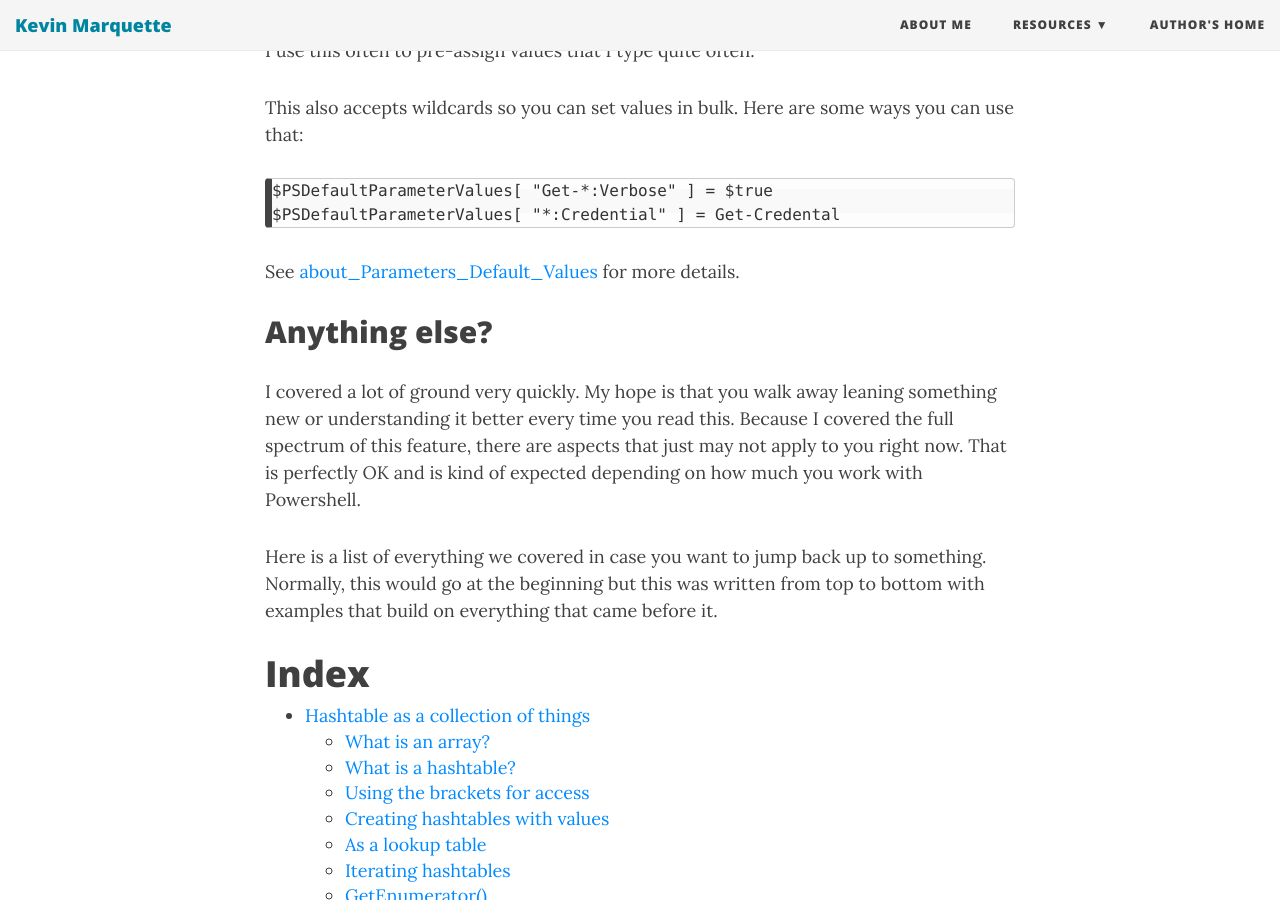
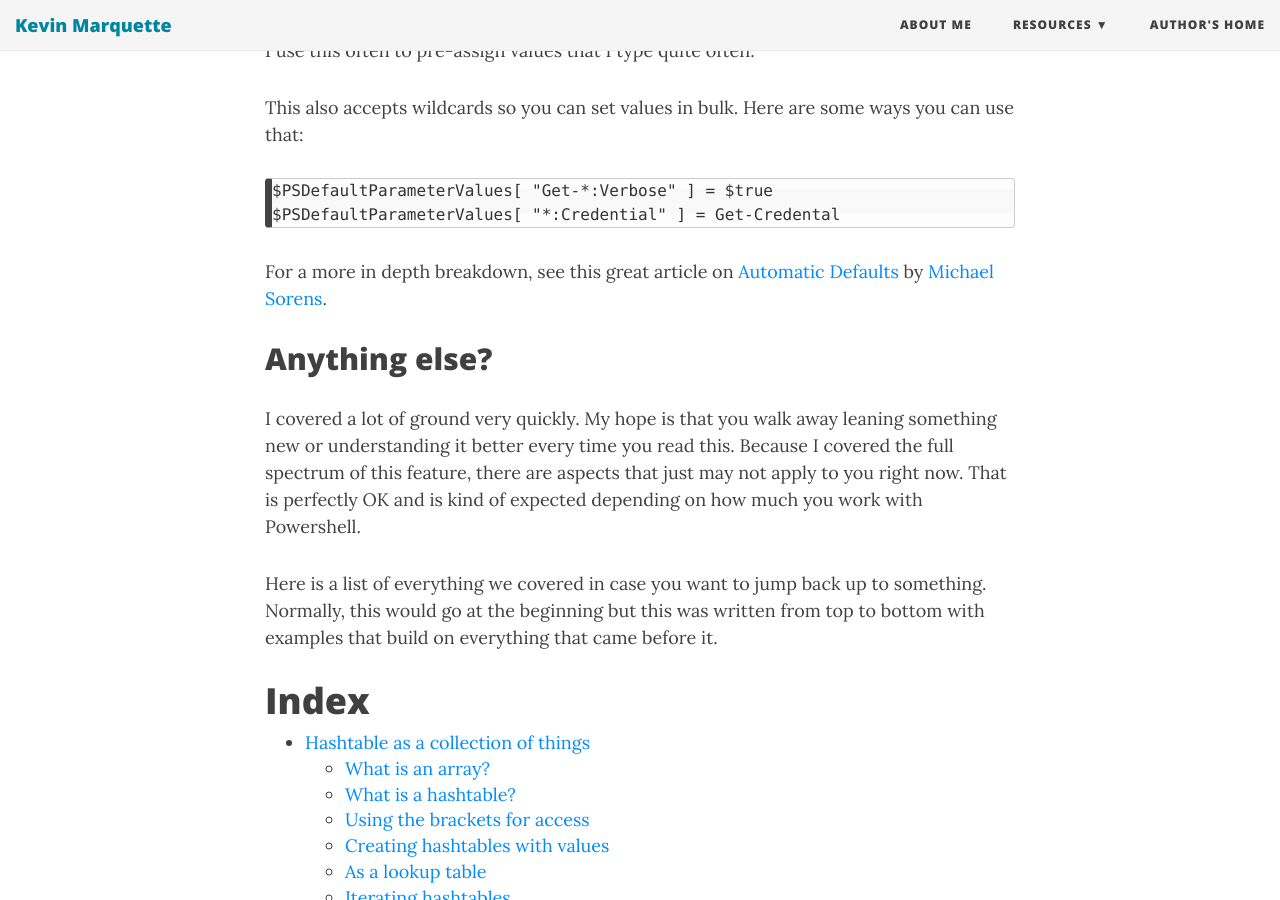
Before and after one commit to KevinMarquette/kevinmarquette.github.io, a Jekyll site: the page built from _posts/2016-11-06-powershell-hashtable-everything-you-wanted-to-know-about.md, in a window 1280 px wide and 900 px high, scrolled down 16749 px. Built offline with Jekyll 4.4.1, drawn with Linux system fonts in a browser that asks for light colours; nearby versions of some CDN libraries.

Commit message:
Added link to Michael Sorens article on the topic

```diff
--- a/_posts/2016-11-06-powershell-hashtable-everything-you-wanted-to-know-about.md
+++ b/_posts/2016-11-06-powershell-hashtable-everything-you-wanted-to-know-about.md
@@ -483,7 +483,8 @@ This also accepts wildcards so you can set values in bulk. Here are some ways yo
     $PSDefaultParameterValues[ "Get-*:Verbose" ] = $true
     $PSDefaultParameterValues[ "*:Credential" ] = Get-Credental
 
-See [about_Parameters_Default_Values](https://technet.microsoft.com/en-us/library/hh847819.aspx) for more details.
+For a more in depth breakdown, see this great article on [Automatic Defaults](https://www.simple-talk.com/sysadmin/powershell/powershell-time-saver-automatic-defaults/) by [Michael Sorens](http://cleancode.sourceforge.net/wwwdoc/about.html).
+
 
 ## Anything else?
 I covered a lot of ground very quickly. My hope is that you walk away leaning something new or understanding it better every time you read this. Because I covered the full spectrum of this feature, there are aspects that just may not apply to you right now. That is perfectly OK and is kind of expected depending on how much you work with Powershell.
```
